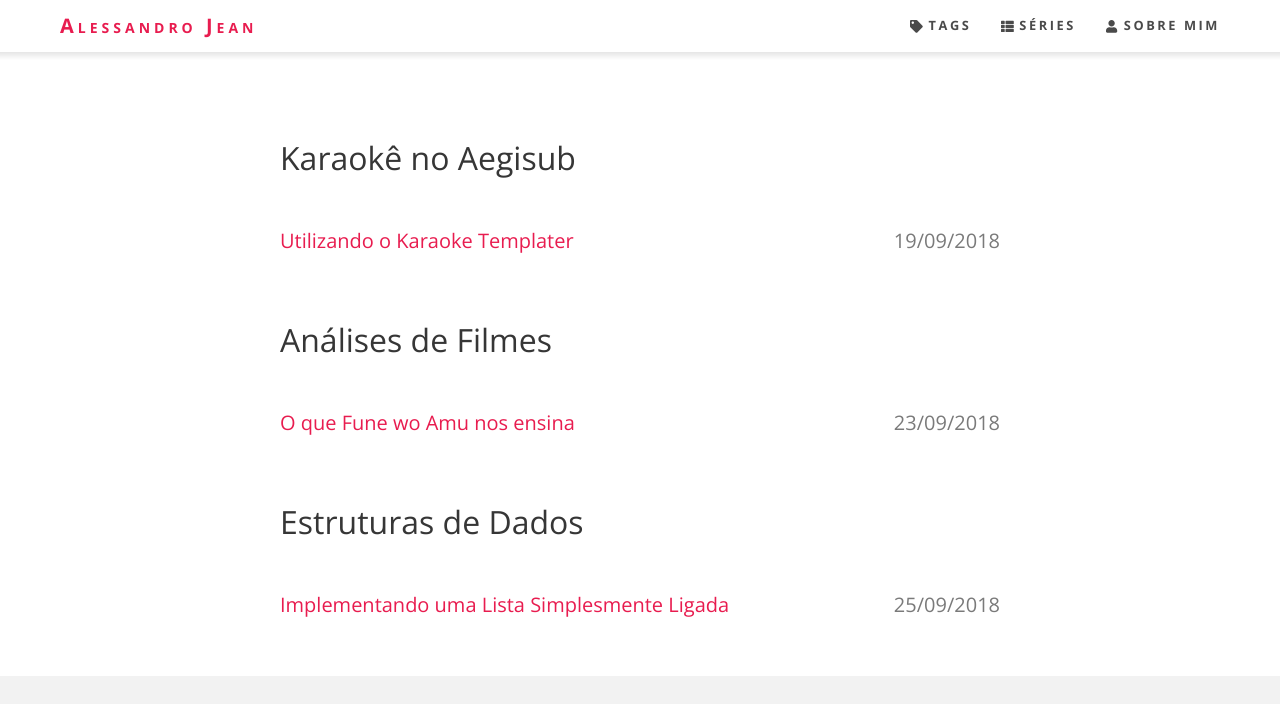
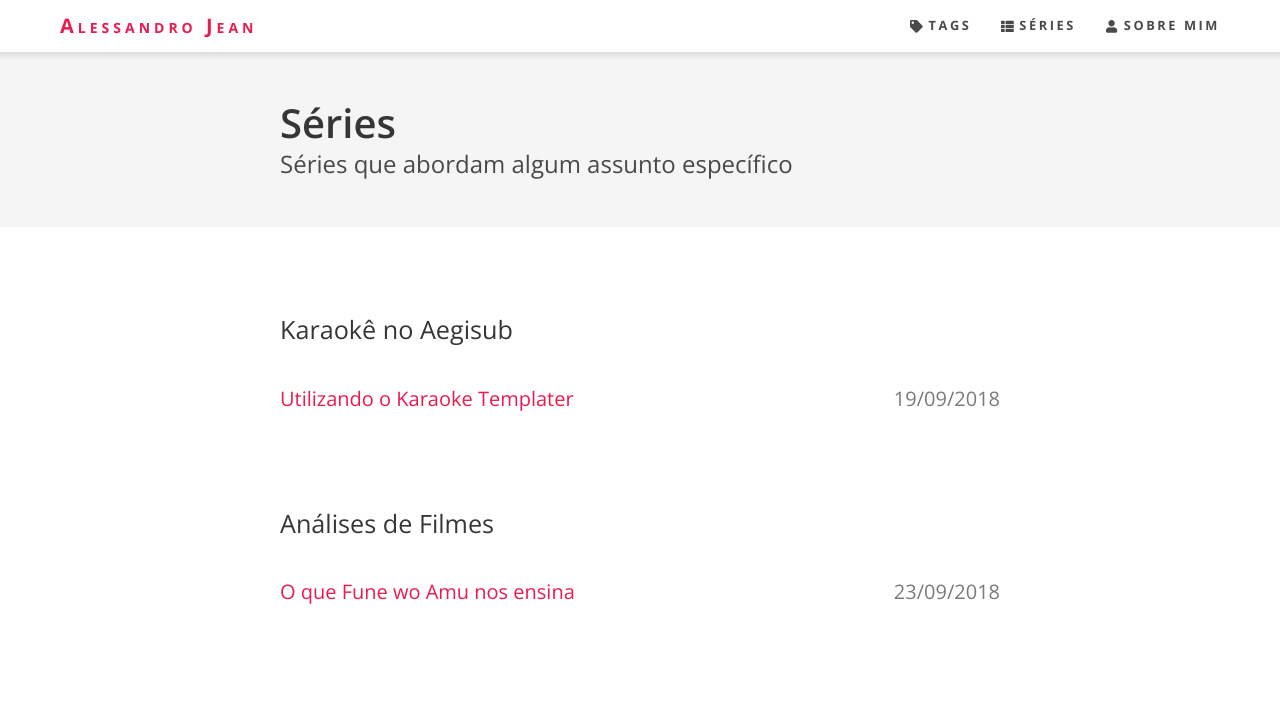
Before and after one commit to alessandrojean/alessandrojean.github.io, a Jekyll site: the page built from series.html, in a window 1280 px wide and 1135 px high. Shown: the top 704 px of the window. Built offline with Jekyll 4.4.1, drawn with Linux system fonts in a browser that asks for light colours; nearby versions of some CDN libraries; grey boxes are pictures that could not be loaded.

Commit message:
Add title in minimal.

```diff
--- a/_layouts/minimal.html
+++ b/_layouts/minimal.html
@@ -2,8 +2,22 @@
 layout: default
 ---
 
-<section class="section is-paddingless-horizontal">
-  <article class="grid content is-medium" role="main" itemprop="mainContentOfPage">
+<section class="section is-paddingless-horizontal" role="main" itemprop="mainContentOfPage">
+  <section class="hero is-light" style="margin-top: -3rem; margin-bottom: 3rem;">
+    <div class="hero-body is-paddingless-horizontal">
+      <div class="container grid">
+        <h1 class="title is-size-3-mobile is-size-2">
+          {{ page.title }}
+        </h1>
+        {% if page.description %}
+        <h2 class="subtitle is-size-5-mobile is-size-4">
+          {{ page.description }}
+        </h2>
+        {% endif %}
+      </div>
+    </div>
+  </section>
+  <article class="grid content is-medium">
     {{ content }}
   </article>
 </section>
--- a/series.html
+++ b/series.html
@@ -6,7 +6,7 @@ description: "Séries que abordam algum assunto específico"
 ---
 
 {% for tag in site.categories %}
-<span class="title is-3 tag-title has-text-weight-light" id="{{ tag[0] | slugify }}">{{ tag[0] }}</span>
+<h2 class="tag-title has-text-weight-light" id="{{ tag[0] | slugify }}">{{ tag[0] }}</h2>
 <ul class="post-list" itemscope itemtype="http://schema.org/Blog">
   {% assign pages_list = tag[1] %}
   {% for post in pages_list reversed %}
--- a/tags.html
+++ b/tags.html
@@ -20,7 +20,7 @@ description: "Procure por sua #tag favorita."
 </div>
 
 {% for tag in site.tags %}
-<span class="title is-3 tag-title has-text-weight-light" id="{{ tag[0] | slugify }}">{{ tag[0] }}</span>
+<h2 class="tag-title has-text-weight-light" id="{{ tag[0] | slugify }}">{{ tag[0] }}</h2>
 <ul class="post-list" itemscope itemtype="http://schema.org/Blog">
   {% assign pages_list = tag[1] %}
   {% for post in pages_list reversed %}
```
